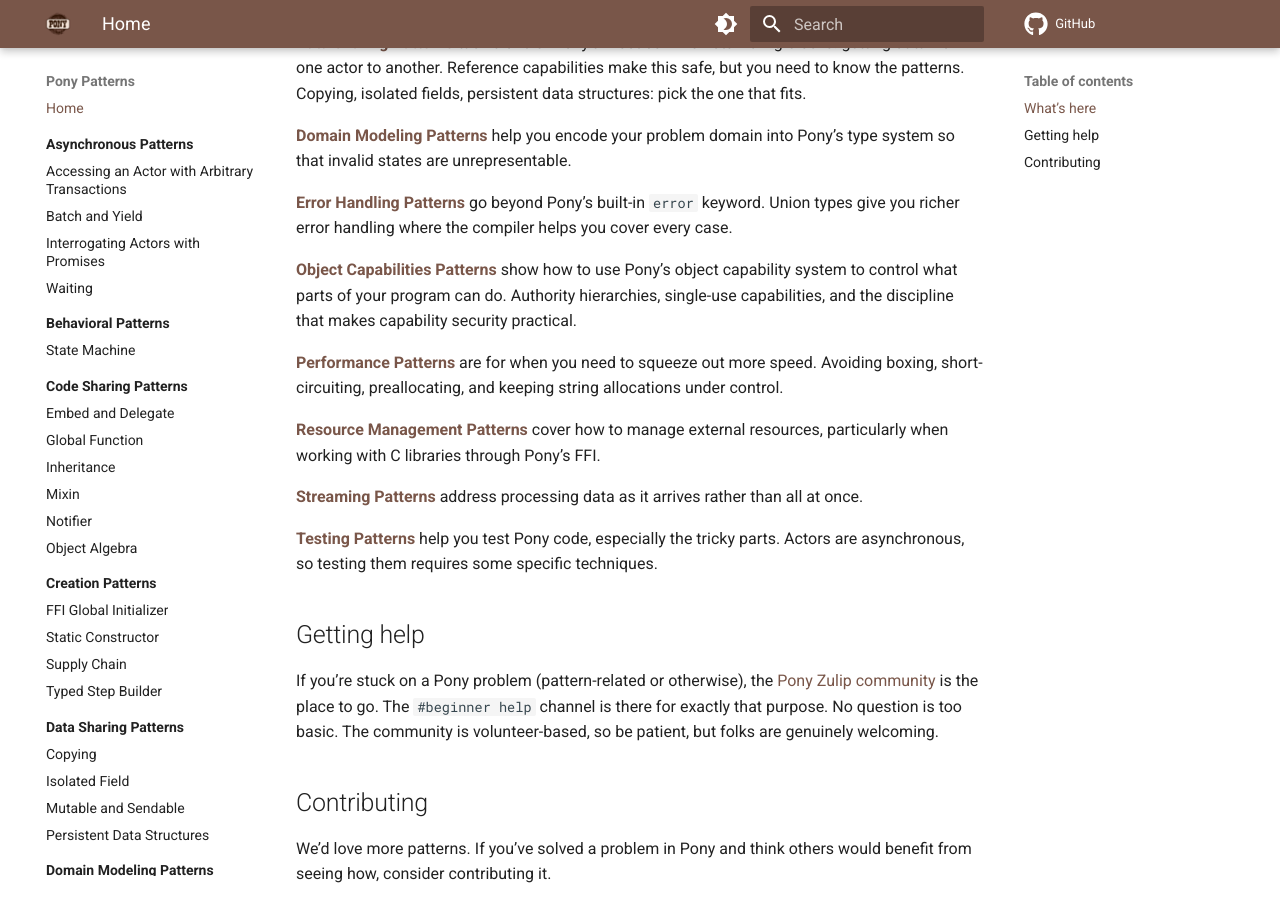
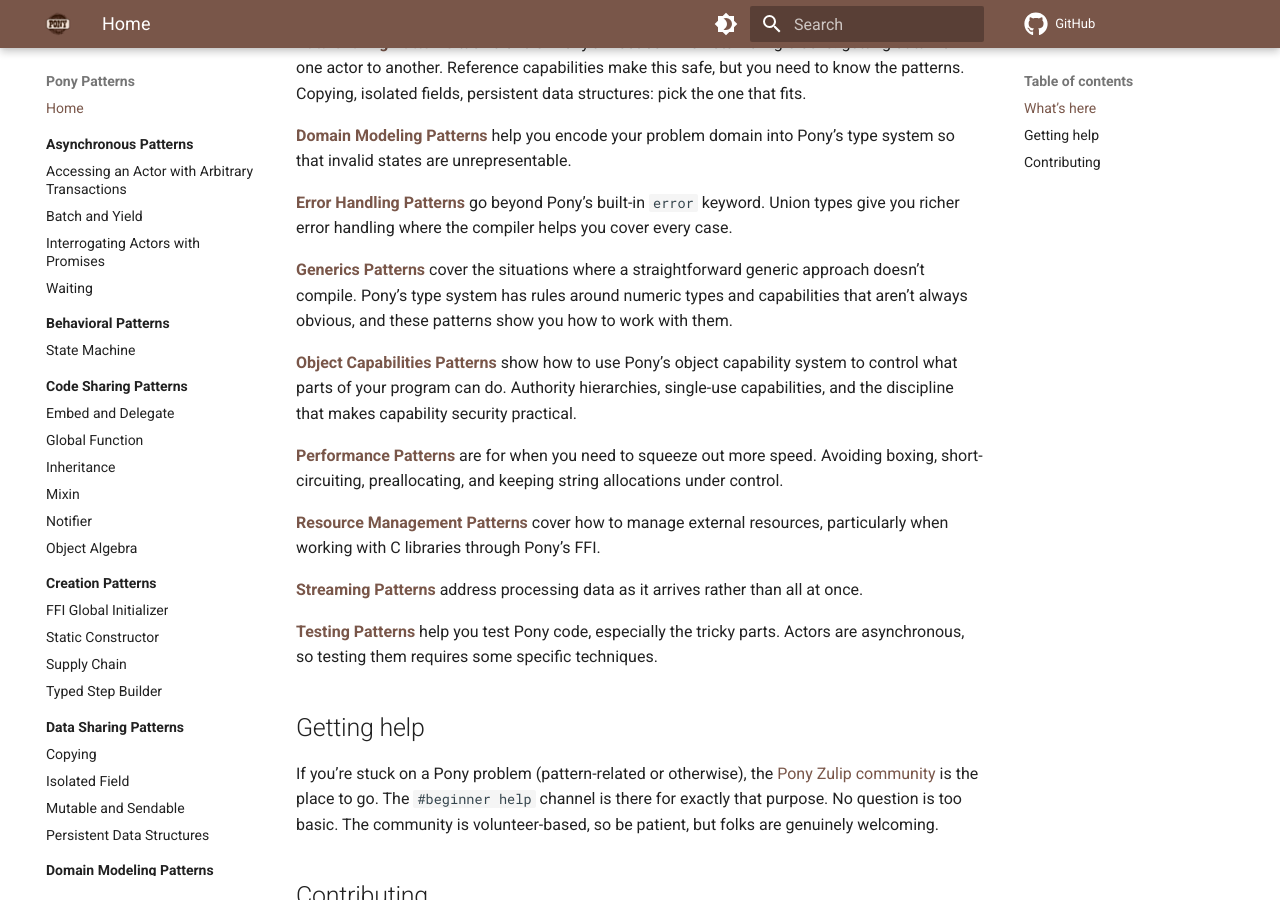
Before and after one commit to ponylang/pony-patterns, an MkDocs documentation site: the page built from docs/index.md, in a window 1280 px wide and 900 px high, scrolled down 823 px. Built offline with MkDocs 1.6.1 and Material for MkDocs 9.7.7, drawn with Linux system fonts in a browser that asks for light colours; comment, search, counter and statistics services are not loaded.

Commit message:
Add Generics Patterns to landing page

```diff
--- a/docs/index.md
+++ b/docs/index.md
@@ -22,6 +22,8 @@ Patterns are organized by the kind of problem they solve.
 
 **[Error Handling Patterns](error-handling/index.md)** go beyond Pony's built-in `error` keyword. Union types give you richer error handling where the compiler helps you cover every case.
 
+**[Generics Patterns](generics/index.md)** cover the situations where a straightforward generic approach doesn't compile. Pony's type system has rules around numeric types and capabilities that aren't always obvious, and these patterns show you how to work with them.
+
 **[Object Capabilities Patterns](object-capabilities/index.md)** show how to use Pony's object capability system to control what parts of your program can do. Authority hierarchies, single-use capabilities, and the discipline that makes capability security practical.
 
 **[Performance Patterns](performance/index.md)** are for when you need to squeeze out more speed. Avoiding boxing, short-circuiting, preallocating, and keeping string allocations under control.
```
